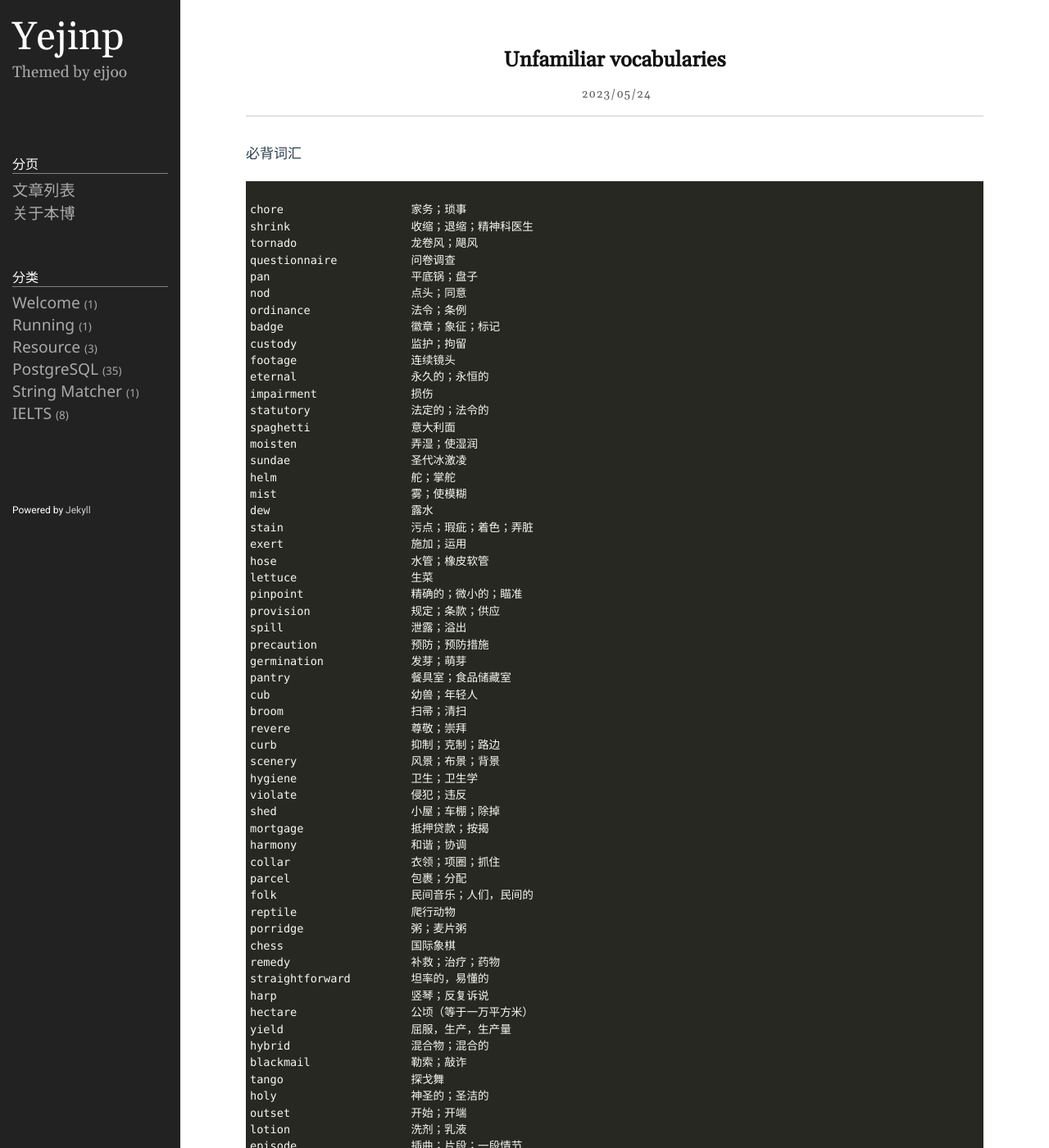
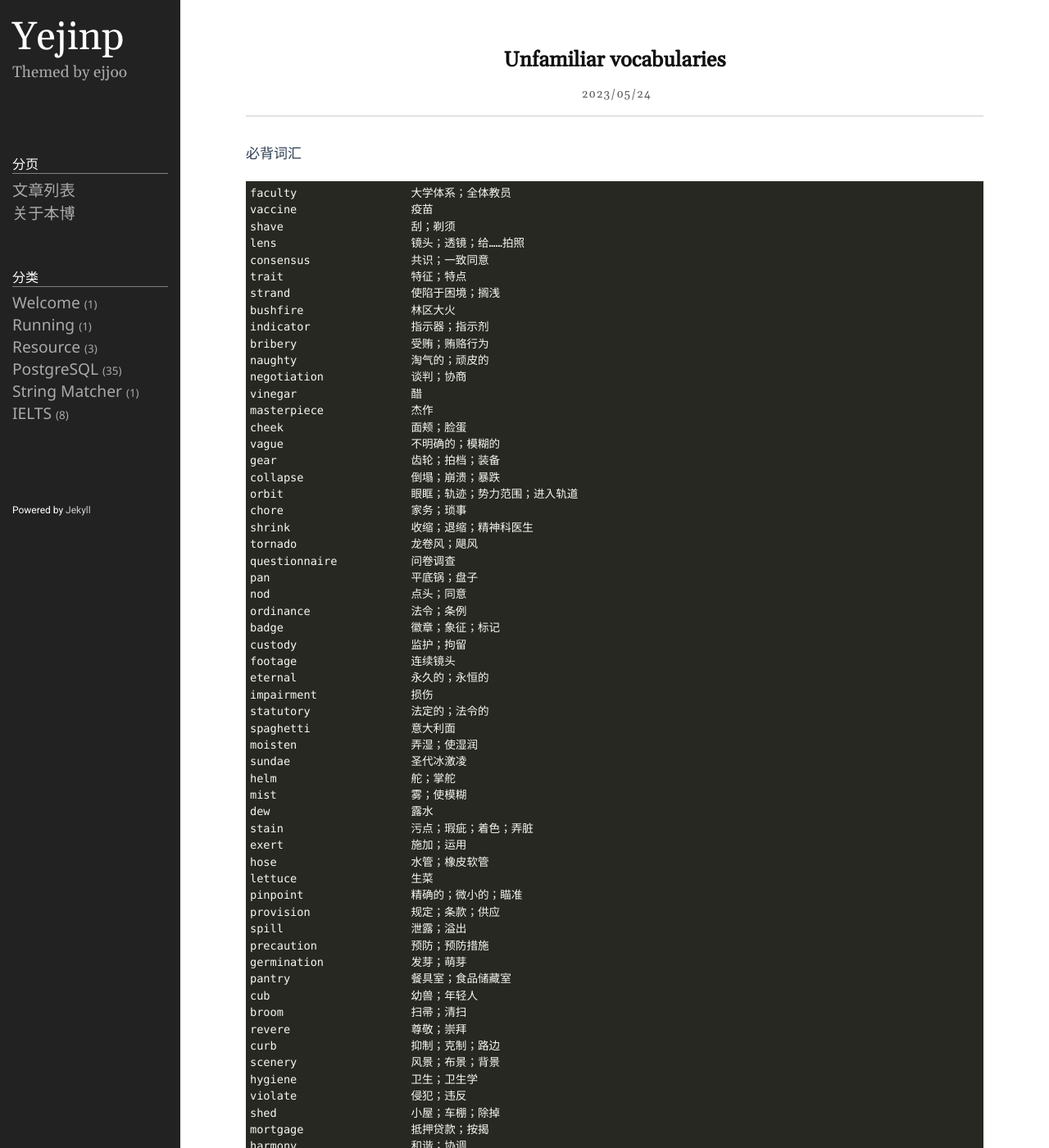
Before and after one commit to yejinp/yejinp.github.io, a Jekyll site: the page built from _posts/2023-05-24-unfamiliar vocabularies.markdown, in a window 1280 px wide and 1400 px high. Shown: the whole window at 82% size. Built offline with Jekyll 4.4.1, drawn with Linux system fonts in a browser that asks for light colours; some of the changed text lies outside the part shown.

Commit message:
add 2023-05-24-unfamiliar vocabularies.markdown

````diff
--- a/_posts/2023-05-24-unfamiliar vocabularies.markdown
+++ b/_posts/2023-05-24-unfamiliar vocabularies.markdown
@@ -8,7 +8,25 @@ category: IELTS
 
 必背词汇
 ```
-
+faculty                 大学体系；全体教员
+vaccine                 疫苗
+shave                   刮；剃须
+lens                    镜头；透镜；给……拍照
+consensus               共识；一致同意
+trait                   特征；特点
+strand                  使陷于困境；搁浅
+bushfire                林区大火
+indicator               指示器；指示剂
+bribery                 受贿；贿赂行为
+naughty                 淘气的；顽皮的
+negotiation             谈判；协商
+vinegar                 醋
+masterpiece             杰作
+cheek                   面颊；脸蛋
+vague                   不明确的；模糊的
+gear                    齿轮；拍档；装备
+collapse                倒塌；崩溃；暴跌
+orbit                   眼眶；轨迹；势力范围；进入轨道
 chore                   家务；琐事
 shrink                  收缩；退缩；精神科医生
 tornado                 龙卷风；飓风
````
